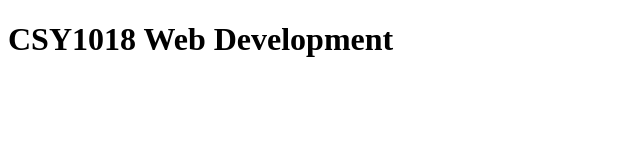
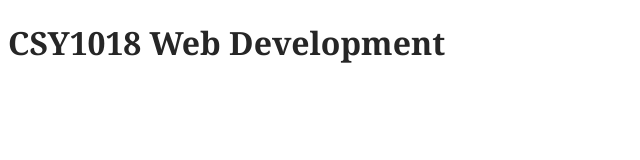
Before and after one commit to dapostrophearcy/csy1018, a plain HTML site: page index.html in a window 1280 px wide. Shown: the whole page, without its empty margins (0-640 px from the left). Drawn offline with Linux system fonts and the light colour scheme.

Commit message:
Adding a stylesheet.

```diff
--- a/index.html
+++ b/index.html
@@ -3,6 +3,10 @@
   <head>
     <meta charset="utf-8">
     <title>CSY1018</title>
+    <style>
+      h1 {color:#262626;font-family:Georgia;font-style:strong;}
+      p {color:blue;}
+    </style>
   </head>
   <body>
     <h1>CSY1018 Web Development</h1>
--- /dev/null
+++ b/stylesheet.css
@@ -0,0 +1,13 @@
+body {
+
+background-color: #F2F2F2;
+
+}
+
+h1 {
+
+  color:#262626;
+  font-family:Georgia;
+  font-style:strong;
+
+}
```
